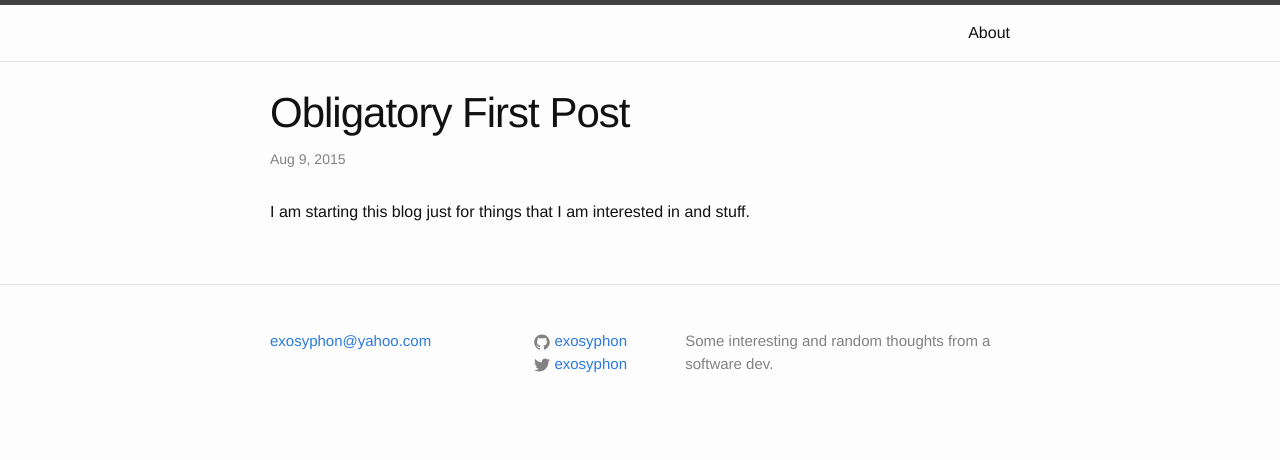
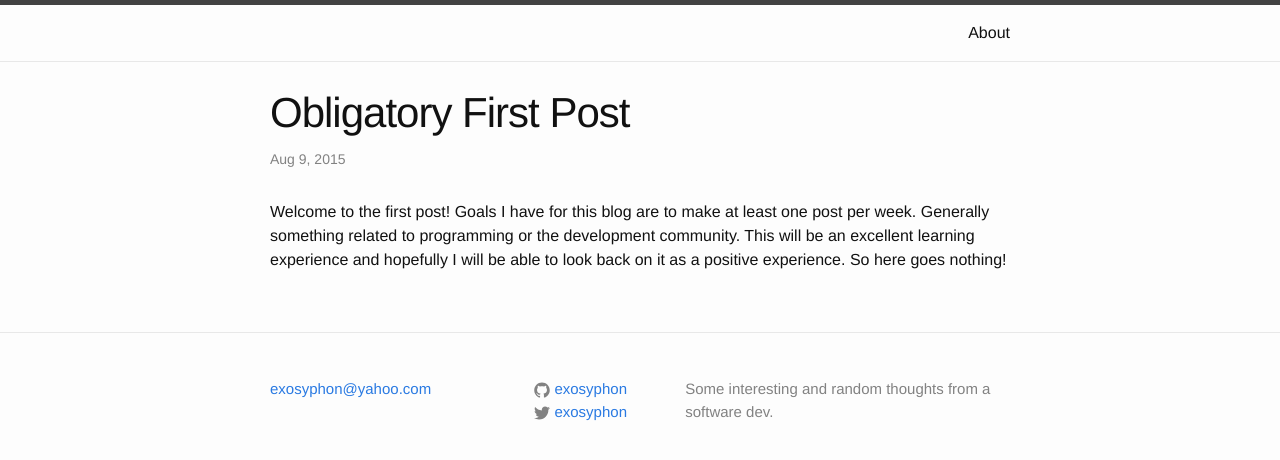
Before and after one commit to exosyphon/andrewcourter.com, a Jekyll site: the page built from _posts/2015-08-09-obligatory-first-post.markdown, in a window 1280 px wide. Shown: the top 460 px of the page. Built offline with Jekyll 4.4.1, drawn with Linux system fonts in a browser that asks for light colours.

Commit message:
Update first post

```diff
--- a/_posts/2015-08-09-obligatory-first-post.markdown
+++ b/_posts/2015-08-09-obligatory-first-post.markdown
@@ -5,4 +5,7 @@ date:   2015-08-09 07:06:17
 categories: first
 ---
 
-I am starting this blog just for things that I am interested in and stuff.
+Welcome to the first post! Goals I have for this blog are to make at least one post per week.
+Generally something related to programming or the development community. This will be an
+excellent learning experience and hopefully I will be able to look back on it as a positive
+experience. So here goes nothing!
```
